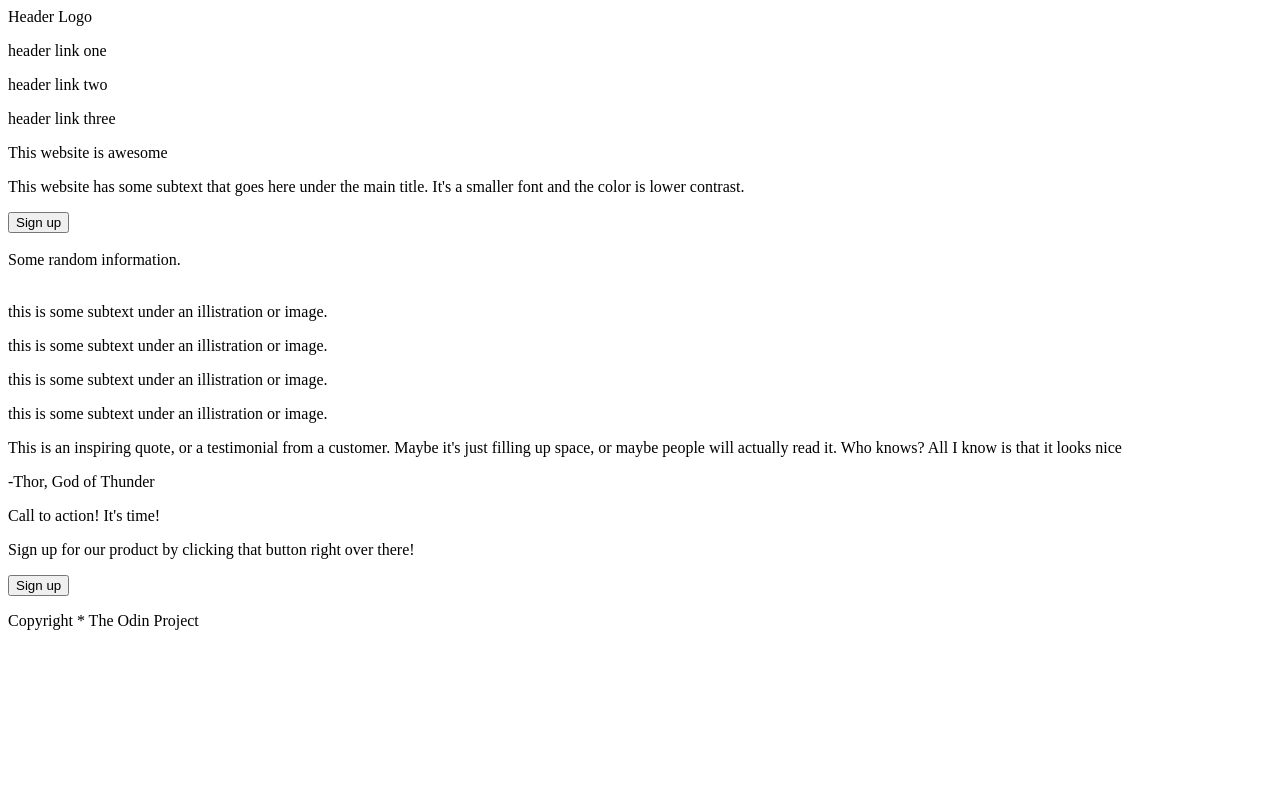
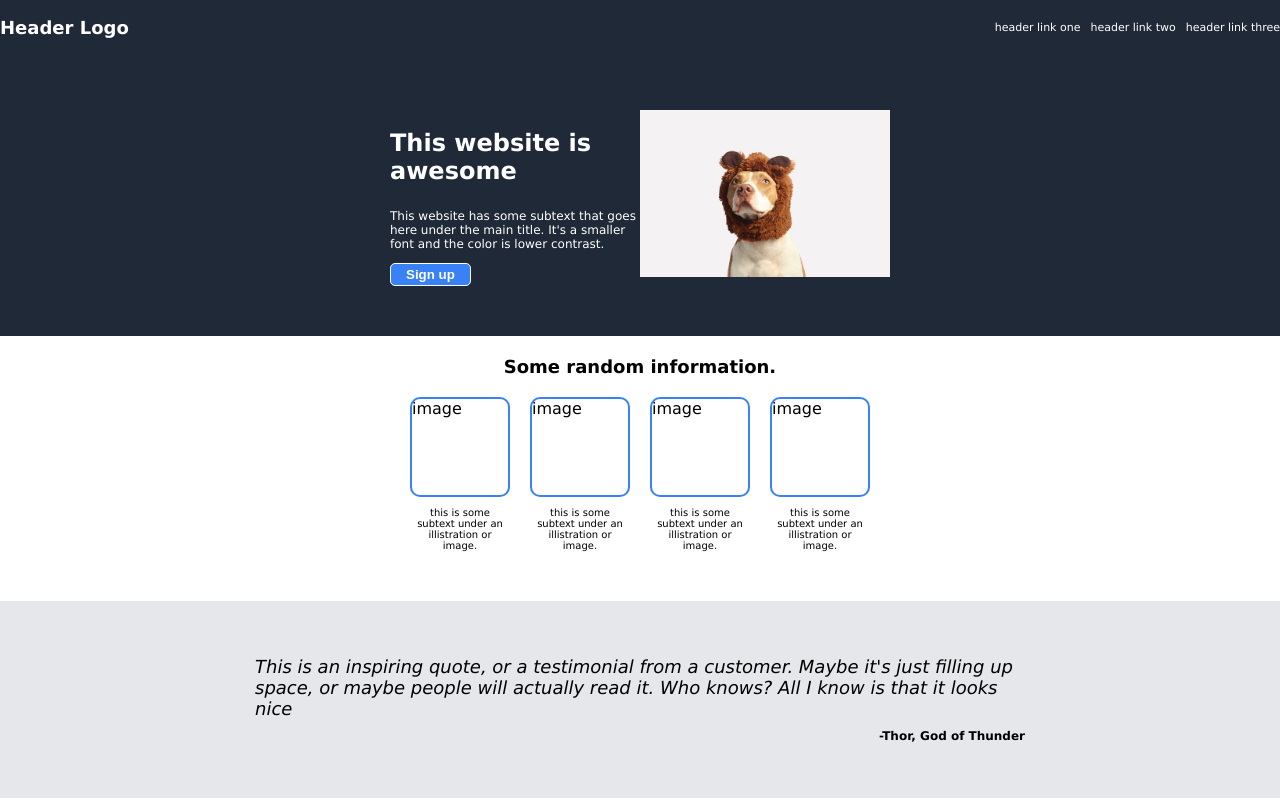
Before and after one commit to mollymarks/Odin_LandingPage, a plain HTML site: page index.html in a window 1280 px wide. Shown: the top 800 px of the page. Drawn offline with Linux system fonts and the light colour scheme.

Commit message:
First go at CSS for header and sections 1, 2, and 3

```diff
--- a/index.html
+++ b/index.html
@@ -10,7 +10,7 @@
 <body>
 
     <div class='header'>
-        <div>Header Logo</div>
+        <div class="logo">Header Logo</div>
         <div class='header-links'>
             <p><a>header link one</a></p>
             <p><a>header link two</a></p>
@@ -25,17 +25,17 @@
             <button class='sign-up'>Sign up</button>
         </div>
         <div class='right'>
-            <img/>
+            <img class='dog' src="dog1.jpg"/>
         </div>
     </div>
 
     <div class="section-two">
         <div class='title-two'>Some random information.</div>
         <div class='img-container'>
-            <img/>
-            <img/>
-            <img/>
-            <img/>
+            <div>image</div>
+            <div>image</div>
+            <div>image</div>
+            <div>image</div>
         </div>
         <div class="cap-container">
             <p>this is some subtext under an illistration or image.</p>
--- a/styles.css
+++ b/styles.css
@@ -0,0 +1,141 @@
+* {
+    border: 0px solid red;
+    box-sizing: border-box;
+}
+
+body {
+    display: flex;
+    flex-direction: column;
+    font-family: 'Lucida Sans', 'Lucida Sans Regular', 'Lucida Grande', 'Lucida Sans Unicode', Geneva, Verdana, sans-serif;
+    margin: 0;
+}
+
+body * {
+
+}
+
+.header {
+    display: flex;
+    background-color: #1f2937;
+    color: white;
+    justify-content: space-between;
+    padding-top: 10px;
+    padding-bottom: 10px;
+
+}
+
+.header div {
+    display: flex;
+    align-items: center;
+}
+
+.logo {
+    font-size: 18px;
+    font-weight: 800;
+}
+
+.header-links {
+    display: flex;
+    justify-content: center;
+    gap: 10px;
+    font-size: 11px;
+}
+
+.section-one {
+    display: flex;
+    justify-content: center;
+    align-items: center;
+    background-color: #1f2937;
+    color: white;
+    padding: 50px;
+}
+
+.section-one div {
+    height: auto;
+    width: 250px;
+}
+
+.title-one {
+    font-size: 24px;
+    font-weight: 800;
+}
+
+.subtext {
+    font-size: 12px;
+}
+
+.dog {
+    width: 250px;
+    height: auto;
+}
+
+button {
+    border-radius: 5px;
+    background-color: #3882f6;
+    color: white;
+    font-weight: bold;
+    padding: 3px 15px;
+    border: 1px solid white;
+}
+
+.section-two {
+    display: flex;
+    flex-direction: column;
+    align-items: center;
+    padding-top: 20px;
+    padding-bottom: 40px;
+}
+
+.img-container {
+    display: flex;
+    justify-content: space-around;
+    gap: 20px;
+}
+
+.img-container div {
+    height: 100px;
+    width: 100px;
+    border-radius: 10px;
+    border: 2px solid #3882f6;
+}
+
+.cap-container {
+    display: flex;
+    justify-content: space-around;
+    gap: 20px;
+}
+
+.cap-container p {
+    width: 100px;
+    height: auto;
+    font-size: 10px;
+    text-align: center;
+    border: 2px transparent;
+}
+
+.title-two {
+    font-size: 18px;
+    font-weight: bold;
+    margin-bottom: 20px;
+}
+
+.section-three {
+    background-color: #e5e7eb;
+    padding: 50px;
+}
+
+.section-three p {
+    margin: 0 200px;
+    padding: 5px;
+}
+
+.quote {
+    font-style: italic;
+    font-size: 18px;
+}
+
+.author {
+    font-size: 12px;
+    font-weight: bold;
+    text-align: right;
+}
```
Also changed, not shown: dog1.jpg (added).
